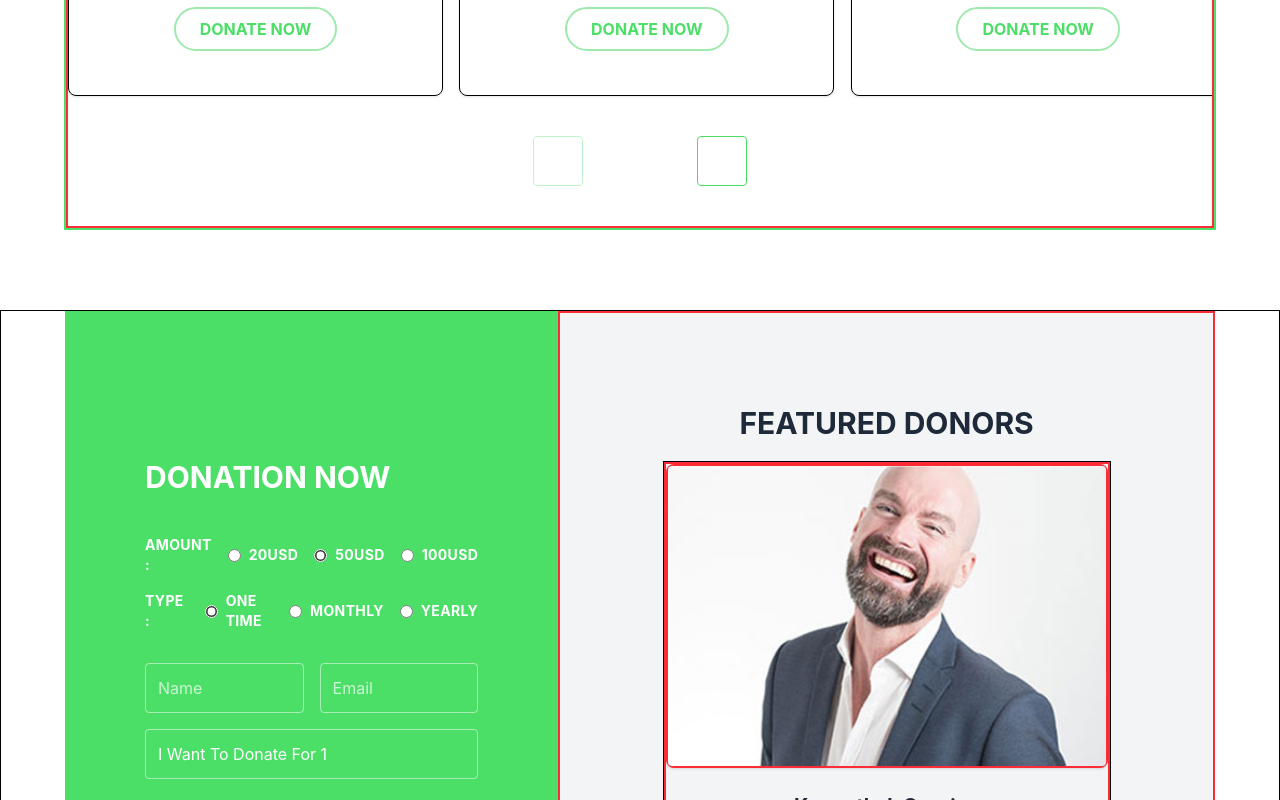
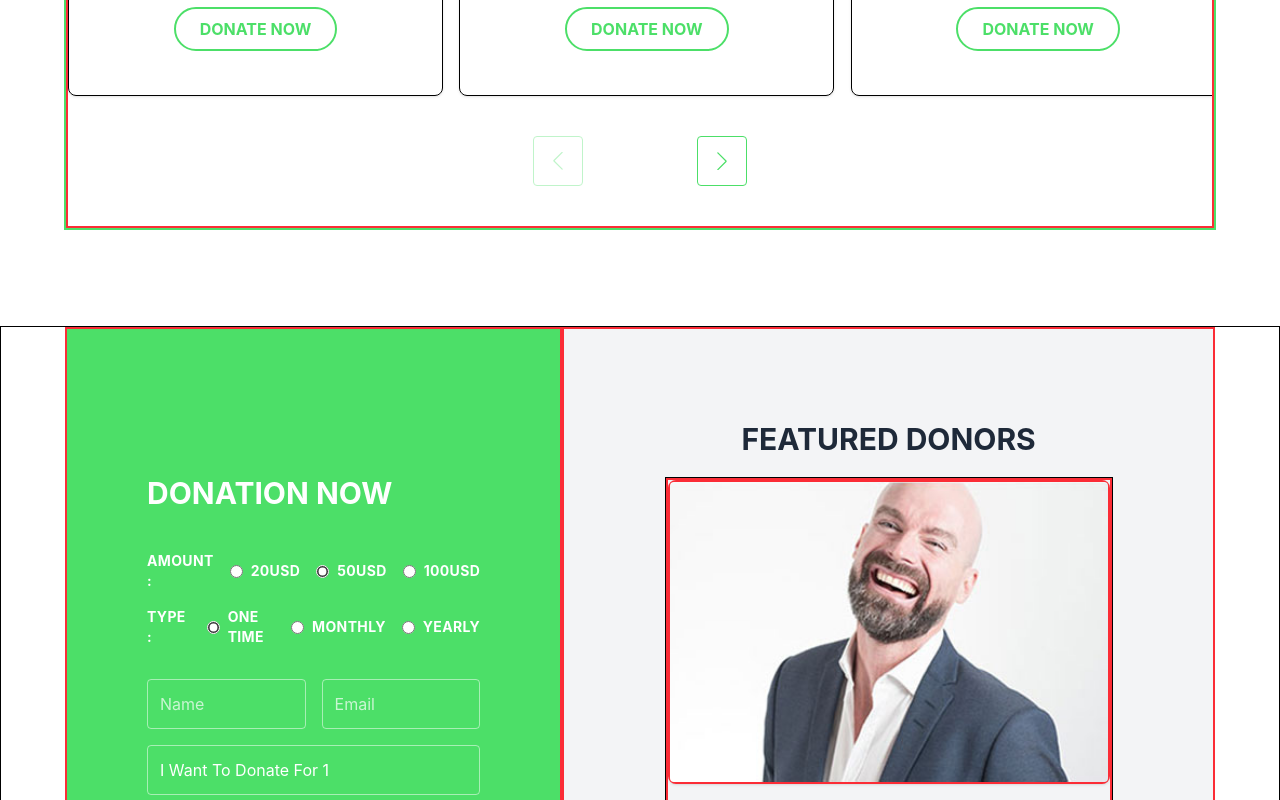
Before and after one commit to aaljin-dev/templateone, a React (Vite) app: page / in a window 1280 px wide. Shown: the part 4720-5520 px from the top of the page. Built offline with nearby package versions, Linux system fonts and the light colour scheme.

Commit message:
arrow colour change

```diff
--- a/src/Component/DonationAndDonors/DonationAndDonors.jsx
+++ b/src/Component/DonationAndDonors/DonationAndDonors.jsx
@@ -17,9 +17,9 @@ const DonationAndDonors = () => {
   const data = [{}];
 
   return (
-    <div className="flex flex-col lg:flex-row w-full border px-[5%] min-h-[600px]">
+    <div className="flex flex-col lg:flex-row w-full border mt-4 px-[5%] min-h-[600px] ">
       {/* Donation Now Section */}
-      <div className="lg:w-1/2 bg-[#4cdf68] p-12 lg:p-20 text-white flex flex-col justify-center">
+      <div className="lg:w-1/2 bg-[#4cdf68] p-12 lg:p-20 text-white flex flex-col justify-center borderr">
         <h2 className="text-3xl font-bold mb-10 text-center lg:text-left">
           DONATION NOW
         </h2>
--- /dev/null
+++ b/src/Component/OurCauses/OurCauses.css
@@ -0,0 +1,43 @@
+.causes-slider-container .swiper-button-next,
+.causes-slider-container .swiper-button-prev {
+  top: auto;
+  bottom: 40px;
+  width: 50px;
+  height: 50px;
+  padding: 15px;
+  border: 1px solid #4cdf68;
+  border-radius: 4px;
+  background-color: white;
+  color: #4cdf68 !important;
+  transition: all 0.3s ease;
+}
+
+/* hover background */
+.causes-slider-container .swiper-button-next:hover,
+.causes-slider-container .swiper-button-prev:hover {
+  background-color: #4cdf68;
+  color: white !important;
+}
+
+/* arrow positions */
+.causes-slider-container .swiper-button-prev {
+  left: calc(45% - 50px);
+}
+
+.causes-slider-container .swiper-button-next {
+  right: calc(45% - 50px);
+}
+
+/* normal arrow color */
+.causes-slider-container .swiper-button-next::after,
+.causes-slider-container .swiper-button-prev::after {
+  color: white !important;
+  font-size: 16px;
+  font-weight: bold;
+}
+
+/* hover arrow color */
+.causes-slider-container .swiper-button-next:hover::after,
+.causes-slider-container .swiper-button-prev:hover::after {
+  color: white !important;
+}
--- a/src/Component/OurCauses/OurCauses.jsx
+++ b/src/Component/OurCauses/OurCauses.jsx
@@ -9,6 +9,13 @@ import imgtwo from "../../assets/images/our_cuauses_one.jpg";
 import imgthree from "../../assets/images/our_cuauses_two.jpg";
 import Heading from "../Heading/Heading";
 import ImageUi from "../Shared/Imageui";
+
+import "./OurCauses";
+
+import "swiper/css";
+import "swiper/css/navigation";
+import "swiper/css/pagination";
+import "./OurCauses.css";
 
 const OurCauses = ({ headthree }) => {
   const causes = [
@@ -118,10 +125,7 @@ const OurCauses = ({ headthree }) => {
                   </div>
 
                   <div className="mb-11 mt-15">
-                    <button
-                      className="border-2 border-[#9fe9ad] text-[#4cdf68] font-bold py-2 px-6 rounded-full hover:bg-[#4cdf68]
-                     hover:text-white transition duration-300"
-                    >
+                    <button className="border-2 border-[#4cdf68] text-[#4cdf68] font-bold py-2 px-6 rounded-full bg-white hover:bg-[#4cdf68] hover:text-white transition duration-300">
                       DONATE NOW
                     </button>
                   </div>
@@ -131,42 +135,6 @@ const OurCauses = ({ headthree }) => {
           ))}
         </Swiper>
       </div>
-      <style>{`
-  .causes-slider-container .swiper-button-next,
-  .causes-slider-container .swiper-button-prev {
-    top: auto;
-    bottom: 40px;
-    width: 50px;
-    height: 50px;
-    padding: 15px;
-    border: 1px solid #4cdf68;
-    border-radius: 4px;
-    color: black;
-    background-color: white;
-    transition: all 0.3s ease;
-  }
-
-  .causes-slider-container .swiper-button-next:hover,
-  .causes-slider-container .swiper-button-prev:hover {
-    background-color: #4cdf68;
-
-  }
-
-  .causes-slider-container .swiper-button-prev {
-    left: calc(45% - 50px);
-  }
-
-  .causes-slider-container .swiper-button-next {
-    right: calc(45% - 50px);
-  }
-
-  .causes-slider-container .swiper-button-next:after,
-  .causes-slider-container .swiper-button-prev:after {
-   color: black;
-    font-size: 10px;
-    font-weight: bold;
-  }
-`}</style>
     </div>
   );
 };
```
